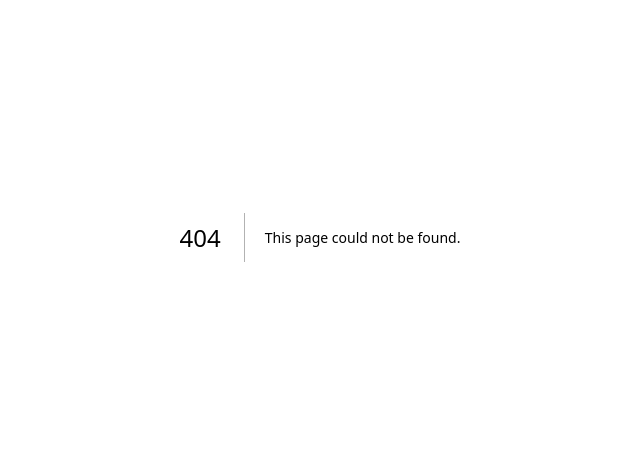
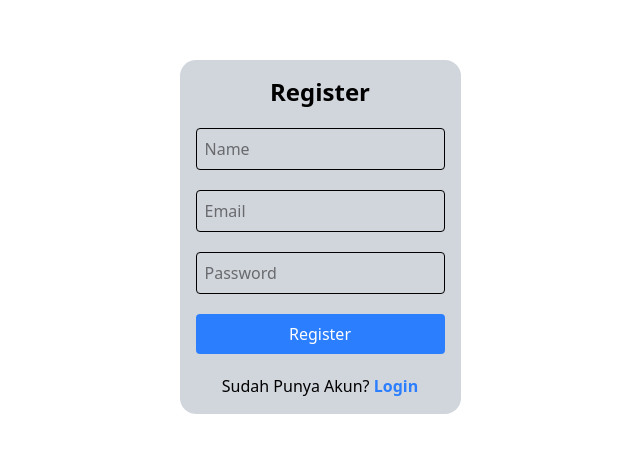
Before and after one commit to madSobirin/fitlife-web-platform, a Next.js app: page /register in a window 1280 px wide. Before the commit this address had no page. Shown: the part 163-616 px from the top of the page, without its empty margins (320-960 px from the left). Built offline with nearby package versions, Linux system fonts and the light colour scheme.

Commit message:
membuat ui auth sederhana banget

```diff
--- /dev/null
+++ b/src/app/(auth)/login/page.jsx
@@ -0,0 +1,43 @@
+import React from "react";
+import Link from "next/link";
+
+export const metadata = {
+  title: "Login Page",
+  description: "Login Page",
+};
+
+const Login = () => {
+  return (
+    <div>
+      <div className="flex min-h-screen items-center justify-center">
+        <form
+          action=""
+          className="flex flex-col gap-5 bg-gray-300 p-4 rounded-2xl"
+        >
+          <h1 className="text-2xl font-bold text-center">Login</h1>
+          <input
+            type="email"
+            placeholder="Email"
+            className="p-2 rounded border"
+          />
+          <input
+            type="password"
+            placeholder="Password"
+            className="p-2 rounded border"
+          />
+          <button type="submit" className="bg-blue-500 text-white p-2 rounded">
+            Login
+          </button>
+          <p className="text-center">
+            Belum Punya Akun?{" "}
+            <Link href="/register" className="text-blue-500">
+              <span className="font-bold">Daftar</span>
+            </Link>
+          </p>
+        </form>
+      </div>
+    </div>
+  );
+};
+
+export default Login;
--- /dev/null
+++ b/src/app/(auth)/register/page.jsx
@@ -0,0 +1,48 @@
+import React from "react";
+import Link from "next/link";
+
+export const metadata = {
+  title: "Register",
+  description: "Register",
+};
+
+const Register = () => {
+  return (
+    <div>
+      <div className="flex min-h-screen items-center justify-center">
+        <form
+          action=""
+          className="flex flex-col gap-5 bg-gray-300 p-4 rounded-2xl"
+        >
+          <h1 className="text-2xl font-bold text-center">Register</h1>
+          <input
+            type="text"
+            placeholder="Name"
+            className="p-2 rounded border"
+          />
+          <input
+            type="email"
+            placeholder="Email"
+            className="p-2 rounded border"
+          />
+          <input
+            type="password"
+            placeholder="Password"
+            className="p-2 rounded border"
+          />
+          <button type="submit" className="bg-blue-500 text-white p-2 rounded">
+            Register
+          </button>
+          <p className="text-center">
+            Sudah Punya Akun?{" "}
+            <Link href="/login" className="text-blue-500">
+              <span className="font-bold">Login</span>
+            </Link>
+          </p>
+        </form>
+      </div>
+    </div>
+  );
+};
+
+export default Register;
```
